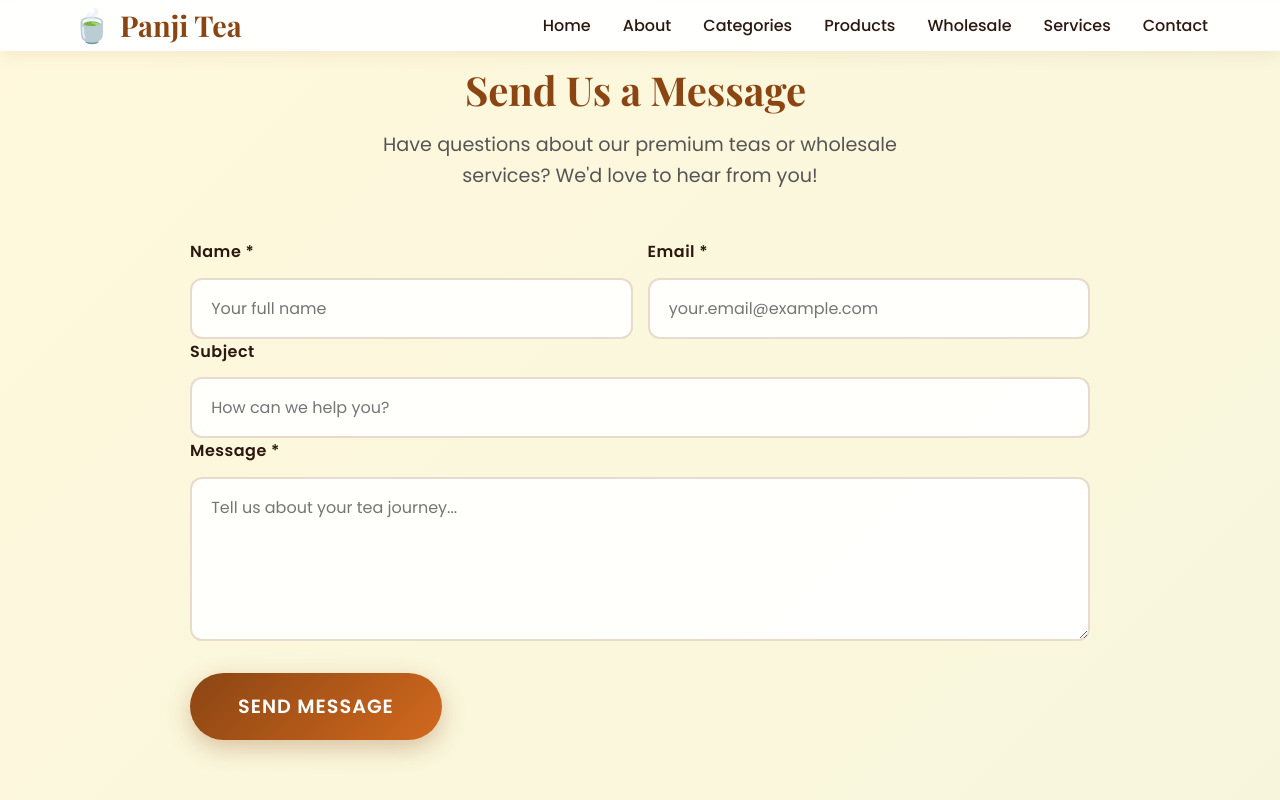
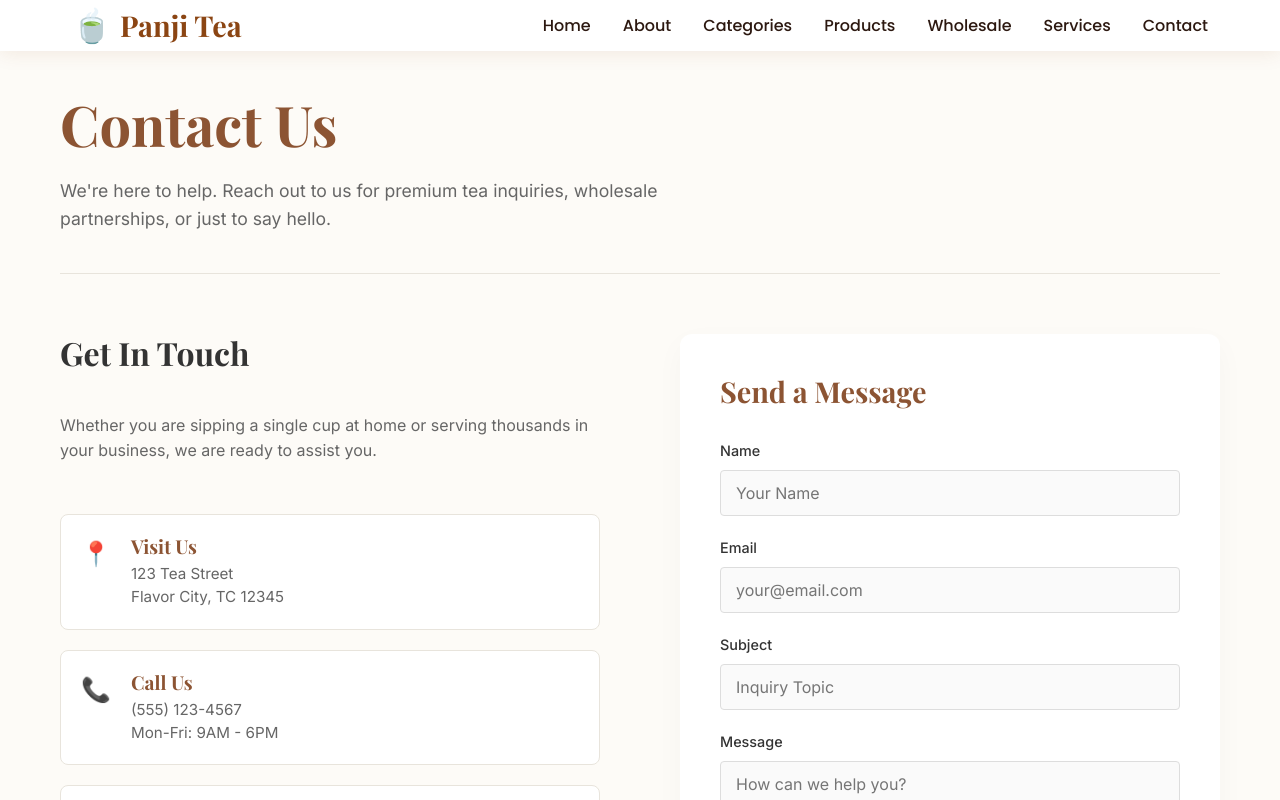
Before and after one commit to MohammedArmaaan/Panji-Tea, a React (Vite) app: page /contact in a window 1280 px wide. Shown: the top 800 px of the page. Built offline with nearby package versions, Linux system fonts and the light colour scheme.

Commit message:
Panji Tea Update 3

```diff
--- a/src/App.css
+++ b/src/App.css
@@ -14,7 +14,7 @@
   --accent-color: #CD853F;
   --text-dark: #2C1810;
   --text-light: #F5F5DC;
-  --background-light: #FFF8DC;
+  --background-light: whitesmoke;
   --background-dark: #2C1810;
   --shadow: rgba(139, 69, 19, 0.1);
   --shadow-dark: rgba(0, 0, 0, 0.2);
@@ -93,7 +93,7 @@ img {
   padding: 0.8rem 2rem;
   border: none;
   border-radius: 50px;
-  font-size: 1rem;
+  font-size: 0.5rem;
   font-weight: 600;
   text-transform: uppercase;
   letter-spacing: 1px;
--- a/src/components/About.css
+++ b/src/components/About.css
@@ -1,7 +1,8 @@
 /* === BASE STYLES (Desktop - No Change here) === */
 .about {
-  background: linear-gradient(135deg, #FFF8DC 0%, #F5F5DC 50%, #FFF8DC 100%);
+  /* background: linear-gradient(135deg, #FFF8DC 0%, #F5F5DC 50%, #FFF8DC 100%); */
   position: relative;
+  background-color: whitesmoke;
   overflow: hidden; /* Prevent scrollbar if scaling issues occur */
 }
 
--- a/src/components/Products.css
+++ b/src/components/Products.css
@@ -12,8 +12,9 @@
 
 /* --- UPDATED BACKGROUND --- */
 .products {
-  background: #FAF7F2; /* New cleaner, warm background */
+  /* background: #FAF7F2; New cleaner, warm background */
   position: relative;
+  background-color: whitesmoke;
   overflow: hidden;
   padding: 100px 0;
   scroll-behavior: smooth;
@@ -150,7 +151,7 @@
 
 /* Details Section */
 .product-details-section {
-  width: 55%;
+  width: 60%;
   padding: 30px; /* Slightly more padding */
   display: flex;
   flex-direction: column;
--- a/src/components/Services.css
+++ b/src/components/Services.css
@@ -1,5 +1,6 @@
 .services {
-  background: white;
+  /* background: white; */
+  background-color: whitesmoke;
   position: relative;
   overflow: hidden;
 }
--- a/src/components/Testimonials.css
+++ b/src/components/Testimonials.css
@@ -1,5 +1,6 @@
 .testimonials {
-  background: white;
+  /* background: white; */
+  background-color: whitesmoke;
 }
 
 .testimonials-grid {
@@ -115,7 +116,7 @@
   background: linear-gradient(135deg, var(--primary-color), var(--secondary-color));
   border-radius: 20px;
   padding: 3rem 2rem;
-  color: white;
+  color: whitesmoke;
   text-align: center;
 }
 
--- a/src/components/Wholesale.css
+++ b/src/components/Wholesale.css
@@ -1,5 +1,6 @@
 .wholesale {
-  background: white;
+  /* background: white; */
+  background-color: whitesmoke;
 }
 
 .wholesale-overview {
@@ -69,7 +70,8 @@
 }
 
 .benefit-card {
-  background: var(--background-light);
+  /* background: var(--background-light); */
+  background-color: white;
   padding: 2rem;
   border-radius: 15px;
   text-align: center;
@@ -170,7 +172,7 @@
 }
 
 .contact-form-section {
-  background: linear-gradient(135deg, rgba(255, 248, 220, 0.8), rgba(245, 245, 220, 0.8));
+  /* background: linear-gradient(135deg, rgba(255, 248, 220, 0.8), rgba(245, 245, 220, 0.8)); */
   border-radius: 25px;
   padding: 4rem 3rem;
   margin: 0 -3rem;
@@ -233,7 +235,8 @@
   display: flex;
   flex-direction: column;
   gap: 2rem;
-  background: rgba(255, 255, 255, 0.95);
+  background: whitesmoke;
+  /* background: rgba(255, 255, 255, 0.95); */
   backdrop-filter: blur(10px);
   border-radius: 20px;
   padding: 3rem;
--- a/src/components/Wholesale.jsx
+++ b/src/components/Wholesale.jsx
@@ -197,7 +197,7 @@ const Wholesale = () => {
           </div>
         </div>
 
-        <div className="contact-form-section">
+        {/* <div className="contact-form-section"> */}
           <div className="form-content">
             <h3>Start Your Wholesale Partnership</h3>
             <p>Fill out the form below and our wholesale team will contact you within 24 hours to discuss your specific needs.</p>
@@ -336,7 +336,7 @@ const Wholesale = () => {
                 {isSubmitting ? 'Submitting...' : 'Submit Inquiry'}
               </button>
             </form>
-          </div>
+          {/* </div> */}
         </div>
       </div>
     </section>
--- a/src/pages/ContactPage.css
+++ b/src/pages/ContactPage.css
@@ -1,389 +1,248 @@
-/* Panji Tea Professional Styles */
-.panji-tea-page {
-  min-height: 100vh;
-  background: #ffffff;
-  font-family: 'Inter', -apple-system, BlinkMacSystemFont, 'Segoe UI', sans-serif;
-  color: #333;
-  line-height: 1.6;
+/* Import Google Font for the 'Our Story' look */
+@import url('https://fonts.googleapis.com/css2?family=Playfair+Display:wght@600;700&family=Inter:wght@300;400;500&display=swap');
+
+:root {
+  /* Colors extracted from your screenshot */
+  --panji-bg: #FDFBF7;        /* Warm Cream Background */
+  --panji-brown: #8C5433;     /* The "Our Story" Copper/Brown */
+  --panji-dark: #333333;      /* Dark Grey Text */
+  --panji-gray: #666666;      /* Light Grey Text */
+  --panji-border: #E8E4DC;    /* Subtle Separators */
+  --white: #ffffff;
 }
 
-/* Header */
-.panji-header {
-  background: #2c5f2d;
-  color: white;
-  padding: 40px 20px;
-  text-align: center;
+.panji-theme-page {
+  background-color: var(--panji-bg);
+  min-height: 100vh;
+  font-family: 'Inter', sans-serif;
+  color: var(--panji-dark);
+  padding-bottom: 80px;
 }
 
-.header-container {
-  max-width: 1200px;
-  margin: 0 auto;
-}
-
-.panji-title {
-  font-size: 2.8rem;
-  font-weight: 700;
-  margin-bottom: 10px;
-  letter-spacing: 0.5px;
-}
-
-.panji-subtitle {
-  font-size: 1.2rem;
-  opacity: 0.9;
-  max-width: 600px;
-  margin: 0 auto;
-}
-
-/* Main Content */
-.panji-main {
+.panji-container {
   max-width: 1200px;
   margin: 0 auto;
   padding: 40px 20px;
 }
 
-.panji-content {
+/* --- Header Section (Matches 'Our Story') --- */
+.page-header {
+  margin-bottom: 60px;
+}
+
+.theme-heading {
+  font-family: 'Playfair Display', serif; /* The elegant font from your image */
+  font-size: 3.5rem;
+  color: var(--panji-brown);
+  margin-bottom: 20px;
+  margin-top: 50px;
+  font-weight: 700;
+}
+
+.theme-subtitle {
+  font-size: 1.1rem;
+  color: var(--panji-gray);
+  max-width: 600px;
+  line-height: 1.6;
+  margin-bottom: 40px;
+}
+
+.theme-divider {
+  border: none;
+  border-top: 1px solid var(--panji-border);
+  margin: 0;
+  width: 100%;
+}
+
+/* --- Content Grid Layout --- */
+.content-grid {
   display: grid;
   grid-template-columns: 1fr 1fr;
-  gap: 60px;
+  gap: 80px;
+  align-items: start;
 }
 
-/* Contact Section */
-.panji-contact-section {
-  display: flex;
-  flex-direction: column;
-  gap: 40px;
-}
-
-.contact-header h2 {
-  font-size: 2rem;
-  color: #2c5f2d;
-  margin-bottom: 15px;
-  font-weight: 600;
-}
-
-.contact-description {
-  color: #666;
-  font-size: 1.1rem;
-  line-height: 1.7;
-}
-
-/* Contact Info List */
-.contact-info-list {
+/* --- Left Column: Info --- */
+.contact-info-section {
   display: flex;
   flex-direction: column;
   gap: 30px;
 }
 
-.contact-info-item {
-  display: flex;
-  align-items: flex-start;
-  gap: 20px;
-  padding: 25px;
-  background: #f8f8f8;
-  border-radius: 10px;
-  border-left: 4px solid #2c5f2d;
+.section-title {
+  font-family: 'Playfair Display', serif;
+  font-size: 2rem;
+  color: var(--panji-dark);
+  margin-bottom: 10px;
 }
 
-.contact-icon {
-  width: 50px;
-  height: 50px;
-  background: #2c5f2d;
-  border-radius: 8px;
-  display: flex;
-  align-items: center;
-  justify-content: center;
-  color: white;
-  font-size: 1.2rem;
-  flex-shrink: 0;
+.section-desc {
+  color: var(--panji-gray);
+  line-height: 1.6;
+  margin-bottom: 20px;
 }
 
-.contact-details {
-  flex: 1;
-}
-
-.contact-title {
-  font-size: 1.2rem;
-  color: #222;
-  margin-bottom: 10px;
-  font-weight: 600;
-}
-
-.contact-lines {
-  display: flex;
-  flex-direction: column;
-  gap: 5px;
-}
-
-.contact-line {
-  color: #555;
-  margin: 0;
-  font-size: 1rem;
-}
-
-/* Quick Contact Form */
-.quick-contact-form {
-  background: white;
-  border: 1px solid #e0e0e0;
-  border-radius: 10px;
-  padding: 30px;
-  box-shadow: 0 2px 10px rgba(0,0,0,0.05);
-}
-
-.quick-contact-form h3 {
-  font-size: 1.3rem;
-  color: #2c5f2d;
-  margin-bottom: 20px;
-  font-weight: 600;
-}
-
-.quick-contact-form form {
+.info-cards {
   display: flex;
   flex-direction: column;
   gap: 20px;
 }
 
-.form-row {
-  display: grid;
-  grid-template-columns: 1fr 1fr;
-  gap: 15px;
+.info-card {
+  display: flex;
+  align-items: flex-start;
+  gap: 20px;
+  padding: 20px;
+  background: var(--white);
+  border: 1px solid var(--panji-border);
+  border-radius: 8px;
+  transition: transform 0.2s ease;
 }
 
-.quick-contact-form input,
-.quick-contact-form textarea {
+.info-card:hover {
+  transform: translateY(-2px);
+  border-color: var(--panji-brown);
+}
+
+.icon {
+  font-size: 1.5rem;
+}
+
+.info-card h3 {
+  font-family: 'Playfair Display', serif;
+  margin: 0 0 5px 0;
+  color: var(--panji-brown);
+  font-size: 1.2rem;
+}
+
+.info-card p {
+  margin: 0;
+  color: var(--panji-gray);
+  font-size: 0.95rem;
+  line-height: 1.5;
+}
+
+/* Stats (Mini version of your footer stats) */
+.mini-stats {
+  display: flex;
+  gap: 40px;
+  margin-top: 30px;
+  padding-top: 30px;
+  border-top: 1px solid var(--panji-border);
+}
+
+.stat-item {
+  display: flex;
+  flex-direction: column;
+}
+
+.stat-number {
+  font-family: 'Playfair Display', serif;
+  font-size: 1.8rem;
+  font-weight: 700;
+  color: var(--panji-brown);
+}
+
+.stat-label {
+  font-size: 0.75rem;
+  text-transform: uppercase;
+  letter-spacing: 1px;
+  color: var(--panji-gray);
+  margin-top: 5px;
+}
+
+/* --- Right Column: Form --- */
+.form-card {
+  background: var(--white);
+  padding: 40px;
+  border-radius: 12px;
+  box-shadow: 0 10px 30px rgba(0,0,0,0.03); /* Very subtle shadow like image */
+}
+
+.form-title {
+  font-family: 'Playfair Display', serif;
+  font-size: 1.8rem;
+  color: var(--panji-brown);
+  margin-bottom: 30px;
+}
+
+.input-group {
+  margin-bottom: 20px;
+}
+
+.input-group label {
+  display: block;
+  font-size: 0.9rem;
+  color: var(--panji-dark);
+  margin-bottom: 8px;
+  font-weight: 500;
+}
+
+.input-group input,
+.input-group textarea {
+  width: 100%;
   padding: 12px 15px;
   border: 1px solid #ddd;
-  border-radius: 6px;
+  border-radius: 4px; /* Slightly squarer radius to match clean theme */
+  font-family: inherit;
   font-size: 1rem;
-  font-family: inherit;
-  transition: border-color 0.3s ease;
+  background: #FAFAFA;
+  transition: all 0.3s ease;
+  box-sizing: border-box;
 }
 
-.quick-contact-form input:focus,
-.quick-contact-form textarea:focus {
+.input-group input:focus,
+.input-group textarea:focus {
   outline: none;
-  border-color: #2c5f2d;
+  border-color: var(--panji-brown);
+  background: var(--white);
 }
 
-.submit-button {
-  background: #2c5f2d;
-  color: white;
+.theme-btn {
+  background-color: var(--panji-brown);
+  color: var(--white);
   border: none;
-  padding: 14px;
-  border-radius: 6px;
+  padding: 15px 30px;
   font-size: 1rem;
-  font-weight: 600;
+  font-weight: 500;
+  border-radius: 4px;
   cursor: pointer;
-  transition: background-color 0.3s ease;
+  transition: background 0.3s ease;
+  width: 100%;
 }
 
-.submit-button:hover {
-  background: #234d24;
+.theme-btn:hover {
+  background-color: #6d4126; /* Darker shade of the brown */
 }
 
-/* Categories Section */
-.panji-categories-section {
-  display: flex;
-  flex-direction: column;
-  gap: 40px;
+.status-message {
+  padding: 15px;
+  margin-bottom: 20px;
+  border-radius: 4px;
+  text-align: center;
+  font-size: 0.9rem;
 }
 
-.categories-header h2 {
-  font-size: 2rem;
-  color: #2c5f2d;
-  margin-bottom: 15px;
-  font-weight: 600;
+.status-message.success {
+  background-color: #f0fdf4;
+  color: #15803d;
+  border: 1px solid #bbf7d0;
 }
 
-.categories-description {
-  color: #666;
-  font-size: 1.1rem;
+.status-message.error {
+  background-color: #fef2f2;
+  color: #b91c1c;
+  border: 1px solid #fecaca;
 }
 
-/* Categories Grid */
-.categories-grid {
-  display: grid;
-  grid-template-columns: repeat(2, 1fr);
-  gap: 15px;
-}
-
-.category-item {
-  background: #f8f8f8;
-  border-radius: 8px;
-  padding: 20px;
-  display: flex;
-  justify-content: space-between;
-  align-items: center;
-  border: 1px solid #e8e8e8;
-}
-
-.category-name {
-  font-size: 1.1rem;
-  font-weight: 500;
-  color: #333;
-}
-
-.learn-more-btn {
-  background: #4a7c59;
-  color: white;
-  border: none;
-  padding: 8px 16px;
-  border-radius: 4px;
-  font-size: 0.9rem;
-  cursor: pointer;
-  transition: background-color 0.3s ease;
-}
-
-.learn-more-btn:hover {
-  background: #2c5f2d;
-}
-
-/* Additional Info */
-.additional-info {
-  background: #f0f7f0;
-  border-radius: 10px;
-  padding: 30px;
-  border: 1px solid #d0e7d0;
-}
-
-.additional-info h3 {
-  font-size: 1.3rem;
-  color: #2c5f2d;
-  margin-bottom: 20px;
-  font-weight: 600;
-}
-
-.benefits-list {
-  list-style: none;
-  padding: 0;
-  margin: 0;
-}
-
-.benefits-list li {
-  padding: 8px 0;
-  padding-left: 25px;
-  position: relative;
-  color: #444;
-}
-
-.benefits-list li:before {
-  content: "✓";
-  position: absolute;
-  left: 0;
-  color: #2c5f2d;
-  font-weight: bold;
-}
-
-/* Wholesale Section */
-.wholesale-section {
-  background: white;
-  border: 1px solid #e0e0e0;
-  border-radius: 10px;
-  padding: 30px;
-  box-shadow: 0 2px 10px rgba(0,0,0,0.05);
-}
-
-.wholesale-section h3 {
-  font-size: 1.3rem;
-  color: #2c5f2d;
-  margin-bottom: 10px;
-  font-weight: 600;
-}
-
-.wholesale-section > p {
-  color: #666;
-  margin-bottom: 25px;
-}
-
-.wholesale-options {
-  display: grid;
-  grid-template-columns: repeat(3, 1fr);
-  gap: 20px;
-  margin-bottom: 25px;
-}
-
-.wholesale-option {
-  background: #f8f8f8;
-  padding: 20px;
-  border-radius: 8px;
-  text-align: center;
-}
-
-.wholesale-option h4 {
-  font-size: 1rem;
-  color: #333;
-  margin-bottom: 8px;
-  font-weight: 600;
-}
-
-.wholesale-option p {
-  font-size: 0.9rem;
-  color: #666;
-  margin: 0;
-}
-
-.wholesale-btn {
-  width: 100%;
-  background: #2c5f2d;
-  color: white;
-  border: none;
-  padding: 15px;
-  border-radius: 6px;
-  font-size: 1rem;
-  font-weight: 600;
-  cursor: pointer;
-  transition: background-color 0.3s ease;
-}
-
-.wholesale-btn:hover {
-  background: #234d24;
-}
-
-/* Responsive Design */
-@media (max-width: 992px) {
-  .panji-content {
+/* Mobile Responsiveness */
+@media (max-width: 900px) {
+  .content-grid {
     grid-template-columns: 1fr;
-    gap: 40px;
+    gap: 50px;
   }
 
-  .wholesale-options {
-    grid-template-columns: 1fr;
-    gap: 15px;
+  .theme-heading {
+    font-size: 2.5rem;
   }
 }
-
-@media (max-width: 768px) {
-  .panji-title {
-    font-size: 2.2rem;
-  }
-
-  .panji-subtitle {
-    font-size: 1.1rem;
-  }
-
-  .categories-grid {
-    grid-template-columns: 1fr;
-  }
-
-  .form-row {
-    grid-template-columns: 1fr;
-  }
-}
-
-@media (max-width: 480px) {
-  .contact-info-item {
-    flex-direction: column;
-    align-items: flex-start;
-  }
-
-  .contact-icon {
-    margin-bottom: 10px;
-  }
-
-  .panji-header {
-    padding: 30px 15px;
-  }
-
-  .panji-main {
-    padding: 30px 15px;
-  }
-}
--- a/src/pages/ContactPage.jsx
+++ b/src/pages/ContactPage.jsx
@@ -11,6 +11,7 @@ const ContactPage = () => {
 
   const [isSubmitting, setIsSubmitting] = useState(false);
   const [submitMessage, setSubmitMessage] = useState('');
+  const [submitStatus, setSubmitStatus] = useState('');
 
   const handleChange = (e) => {
     setFormData({
@@ -23,176 +24,165 @@ const ContactPage = () => {
     e.preventDefault();
     setIsSubmitting(true);
     setSubmitMessage('');
+    setSubmitStatus('');
 
     const formPayload = {
       access_key: '1e6d8509-6b4d-4dc7-bf46-efa9b42714d3',
-      subject: formData.subject || 'Contact Form Submission from Panji Tea Website',
+      subject: formData.subject || 'Contact Form Submission',
       ...formData
     };
 
     try {
       const response = await fetch('https://api.web3forms.com/submit', {
         method: 'POST',
-        headers: {
-          'Content-Type': 'application/json',
-          'Accept': 'application/json'
-        },
+        headers: { 'Content-Type': 'application/json', 'Accept': 'application/json' },
         body: JSON.stringify(formPayload)
       });
-
       const result = await response.json();
 
       if (result.success) {
         setSubmitMessage('Thank you for your message! We will get back to you soon.');
+        setSubmitStatus('success');
         setFormData({ name: '', email: '', subject: '', message: '' });
       } else {
         setSubmitMessage('There was an error submitting your form. Please try again.');
+        setSubmitStatus('error');
       }
     } catch (error) {
       setSubmitMessage('There was an error submitting your form. Please try again.');
+      setSubmitStatus('error');
     } finally {
       setIsSubmitting(false);
     }
   };
 
   return (
-    <div className="contact-page">
-      {/* <div className="contact-hero">
-        <h1>Contact Us</h1>
-        <p>We're here to help with all your tea needs</p>
-      </div> */}
+    <div className="panji-theme-page">
+      <div className="panji-container">
 
-      <div className="contact-container">
-        {/* <div className="contact-info-section">
-          <h2>Get In Touch</h2>
-          <p>Have questions about our premium teas or wholesale services? We'd love to hear from you!</p>
+        {/* Title Section (Matches 'Our Story' Heading) */}
+        <section className="page-header">
+          <h1 className="theme-heading">Contact Us</h1>
+          <p className="theme-subtitle">
+            We're here to help. Reach out to us for premium tea inquiries, wholesale partnerships, or just to say hello.
+          </p>
+          <hr className="theme-divider" />
+        </section>
 
-          <div className="contact-details">
-            <div className="contact-item">
-              <div className="icon">📍</div>
+        <div className="content-grid">
+
+          {/* Left Column: Contact Details */}
+          <div className="contact-info-section">
+            <h2 className="section-title">Get In Touch</h2>
+            <p className="section-desc">
+              Whether you are sipping a single cup at home or serving thousands in your business, we are ready to assist you.
+            </p>
+
+            <div className="info-cards">
+              <div className="info-card">
+                <span className="icon">📍</span>
                 <div>
                   <h3>Visit Us</h3>
-                <p>123 Tea Street<br />Flavor City, TC 12345</p>
+                  <p>123 Tea Street<br/>Flavor City, TC 12345</p>
                 </div>
               </div>
 
-            <div className="contact-item">
-              <div className="icon">📞</div>
+              <div className="info-card">
+                <span className="icon">📞</span>
                 <div>
                   <h3>Call Us</h3>
-                <p>(555) 123-4567<br />Mon-Fri: 9AM-6PM<br />Sat: 10AM-4PM</p>
+                  <p>(555) 123-4567<br/>Mon-Fri: 9AM - 6PM</p>
                 </div>
               </div>
 
-            <div className="contact-item">
-              <div className="icon">✉️</div>
+              <div className="info-card">
+                <span className="icon">✉️</span>
                 <div>
                   <h3>Email Us</h3>
-                <p>info@panjitea.com<br />support@panjitea.com<br />wholesale@panjitea.com</p>
-              </div>
-            </div>
-
-            <div className="contact-item">
-              <div className="icon">🕒</div>
-              <div>
-                <h3>Business Hours</h3>
-                <p>Monday - Friday: 9:00 AM - 6:00 PM<br />Saturday: 10:00 AM - 4:00 PM<br />Sunday: Closed</p>
+                  <p>info@panjitea.com<br/>wholesale@panjitea.com</p>
                 </div>
               </div>
             </div>
 
-          <div className="social-section">
-            <h3>Follow Us</h3>
-            <div className="social-links">
-              <a href="#" className="social-link" aria-label="Facebook">
-                <span className="social-icon">📘</span>
-                Facebook
-              </a>
-              <a href="#" className="social-link" aria-label="Instagram">
-                <span className="social-icon">📷</span>
-                Instagram
-              </a>
-              <a href="#" className="social-link" aria-label="Twitter">
-                <span className="social-icon">🐦</span>
-                Twitter
-              </a>
-              <a href="#" className="social-link" aria-label="Pinterest">
-                <span className="social-icon">📌</span>
-                Pinterest
-              </a>
+            {/* Stats Row (Matching your bottom footer stats) */}
+            <div className="mini-stats">
+              <div className="stat-item">
+                <span className="stat-number">500+</span>
+                <span className="stat-label">Happy Customers</span>
+              </div>
+              <div className="stat-item">
+                <span className="stat-number">25+</span>
+                <span className="stat-label">Countries Served</span>
               </div>
             </div>
-        </div> */}
+          </div>
 
-        <div className="contact-form-section">
-          <div className="form-content">
-            <h2 style={{ marginLeft: '275px' }}>Send Us a Message</h2>
-            <p>Have questions about our premium teas or wholesale services? We'd love to hear from you!</p>
+          {/* Right Column: Clean Form */}
+          <div className="form-section">
+            <div className="form-card">
+              <h3 className="form-title">Send a Message</h3>
 
-            <form onSubmit={handleSubmit} className="contact-form">
+              <form onSubmit={handleSubmit}>
                 {submitMessage && (
-                <div className="submit-message" style={{ marginBottom: '20px', padding: '15px', backgroundColor: '#d4edda', color: '#155724', border: '1px solid #c3e6cb', borderRadius: '8px', textAlign: 'center', fontWeight: '500' }}>
+                  <div className={`status-message ${submitStatus}`}>
                     {submitMessage}
                   </div>
                 )}
-              <div className="form-row">
-                <div className="form-group">
-                  <label htmlFor="name">Name *</label>
+
+                <div className="input-group">
+                  <label>Name</label>
                   <input
                     type="text"
-                    id="name"
                     name="name"
                     value={formData.name}
                     onChange={handleChange}
                     required
-                    placeholder="Your full name"
+                    placeholder="Your Name"
                   />
                 </div>
 
-                <div className="form-group">
-                  <label htmlFor="email">Email *</label>
+                <div className="input-group">
+                  <label>Email</label>
                   <input
                     type="email"
-                    id="email"
                     name="email"
                     value={formData.email}
                     onChange={handleChange}
                     required
-                    placeholder="your.email@example.com"
+                    placeholder="your@email.com"
                   />
                 </div>
-              </div>
 
-              <div className="form-group full-width">
-                <label htmlFor="subject">Subject</label>
+                <div className="input-group">
+                  <label>Subject</label>
                   <input
                     type="text"
-                  id="subject"
                     name="subject"
                     value={formData.subject}
                     onChange={handleChange}
-                  placeholder="How can we help you?"
+                    placeholder="Inquiry Topic"
                   />
                 </div>
 
-              <div className="form-group full-width">
-                <label htmlFor="message">Message *</label>
+                <div className="input-group">
+                  <label>Message</label>
                   <textarea
-                  id="message"
                     name="message"
                     value={formData.message}
                     onChange={handleChange}
                     rows="5"
                     required
-                  placeholder="Tell us about your tea journey..."
+                    placeholder="How can we help you?"
                   ></textarea>
                 </div>
 
-              <button type="submit" className="submit-btn" disabled={isSubmitting}>
+                <button type="submit" className="theme-btn" disabled={isSubmitting}>
                   {isSubmitting ? 'Sending...' : 'Send Message'}
                 </button>
               </form>
             </div>
+          </div>
+
         </div>
       </div>
     </div>
--- a/src/pages/ServicesPage.jsx
+++ b/src/pages/ServicesPage.jsx
@@ -8,10 +8,10 @@ const ServicesPage = () => {
         <h1>Our Services</h1>
         <Services />
         {/* Add more detailed content here */}
-        <div className="detailed-content">
+        {/* <div className="detailed-content">
           <h2>Tea Consulting</h2>
           <p>Expert advice on tea selection, brewing techniques, and pairing suggestions.</p>
-        </div>
+        </div> */}
       </div>
     </div>
   );
--- a/src/pages/WholesalePage.jsx
+++ b/src/pages/WholesalePage.jsx
@@ -8,10 +8,10 @@ const WholesalePage = () => {
         <h1>Wholesale</h1>
         <Wholesale />
         {/* Add more detailed content here */}
-        <div className="detailed-content">
+        {/* <div className="detailed-content">
           <h2>Bulk Orders</h2>
           <p>Contact us for wholesale pricing and bulk orders. Perfect for restaurants, cafes, and retailers.</p>
-        </div>
+        </div> */}
       </div>
     </div>
   );
```
Also changed, not shown: src/components/Categories.css (+4 -3 lines). Lines whose indentation alone changed are shown as unchanged.
